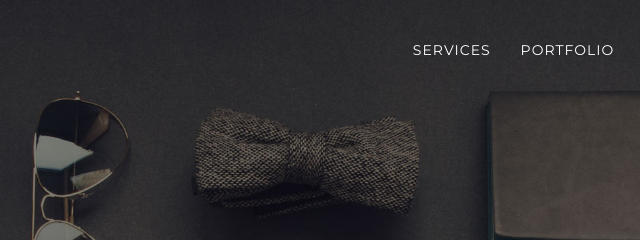
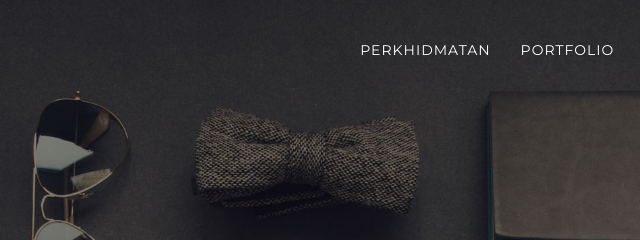
Before and after one commit to ishakabujamin/intro, a plain HTML site: page index.html in a window 1280 px wide. Shown: the top 240 px of the page, 330-970 px from the left. Drawn offline with nearby package versions, Linux system fonts and the light colour scheme; a web font is replaced by a local one.

Commit message:
Ubah menu 'Services' ke 'Perkhidmatan

```diff
--- a/index.html
+++ b/index.html
@@ -56,7 +56,7 @@
                         <a href="#page-top"></a>
                     </li>
                     <li>
-                        <a class="page-scroll" href="#services">Services</a>
+                        <a class="page-scroll" href="#services">Perkhidmatan</a>
                     </li>
                     <li>
                         <a class="page-scroll" href="#portfolio">Portfolio</a>
```
